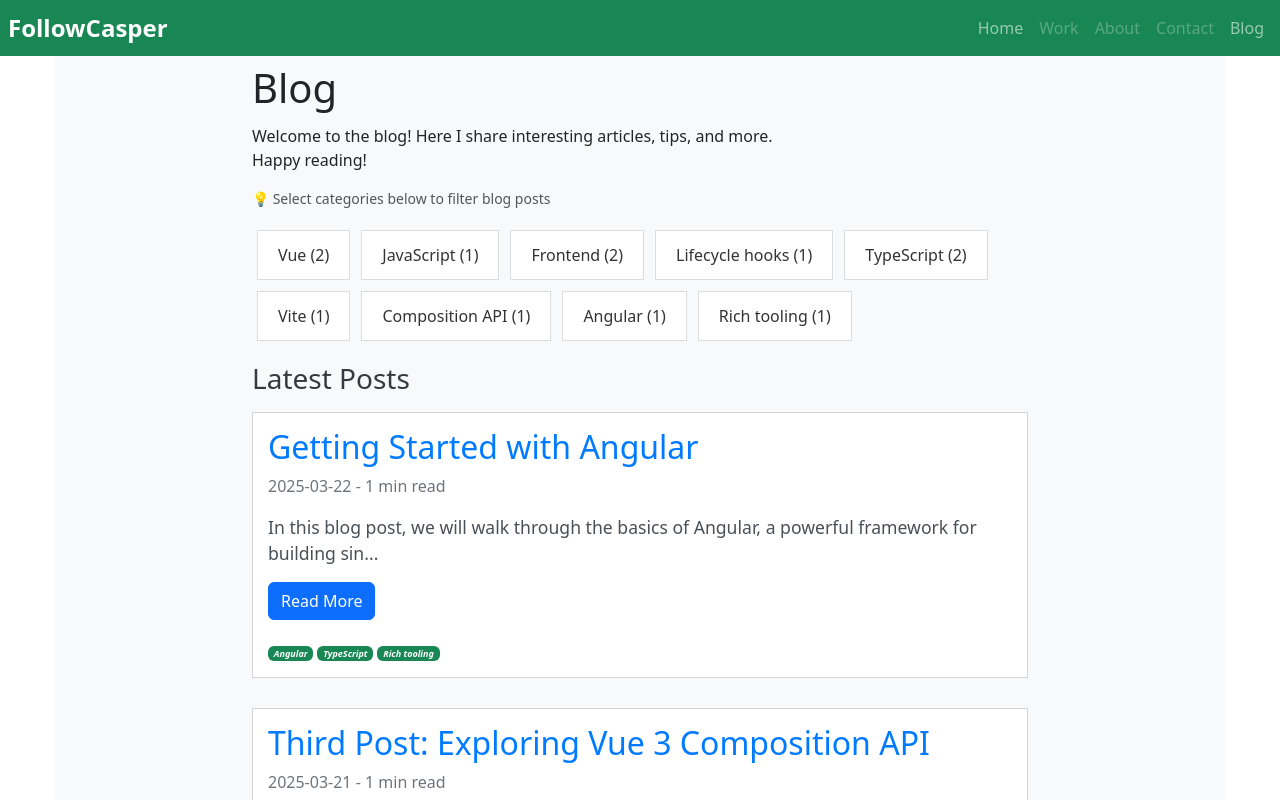
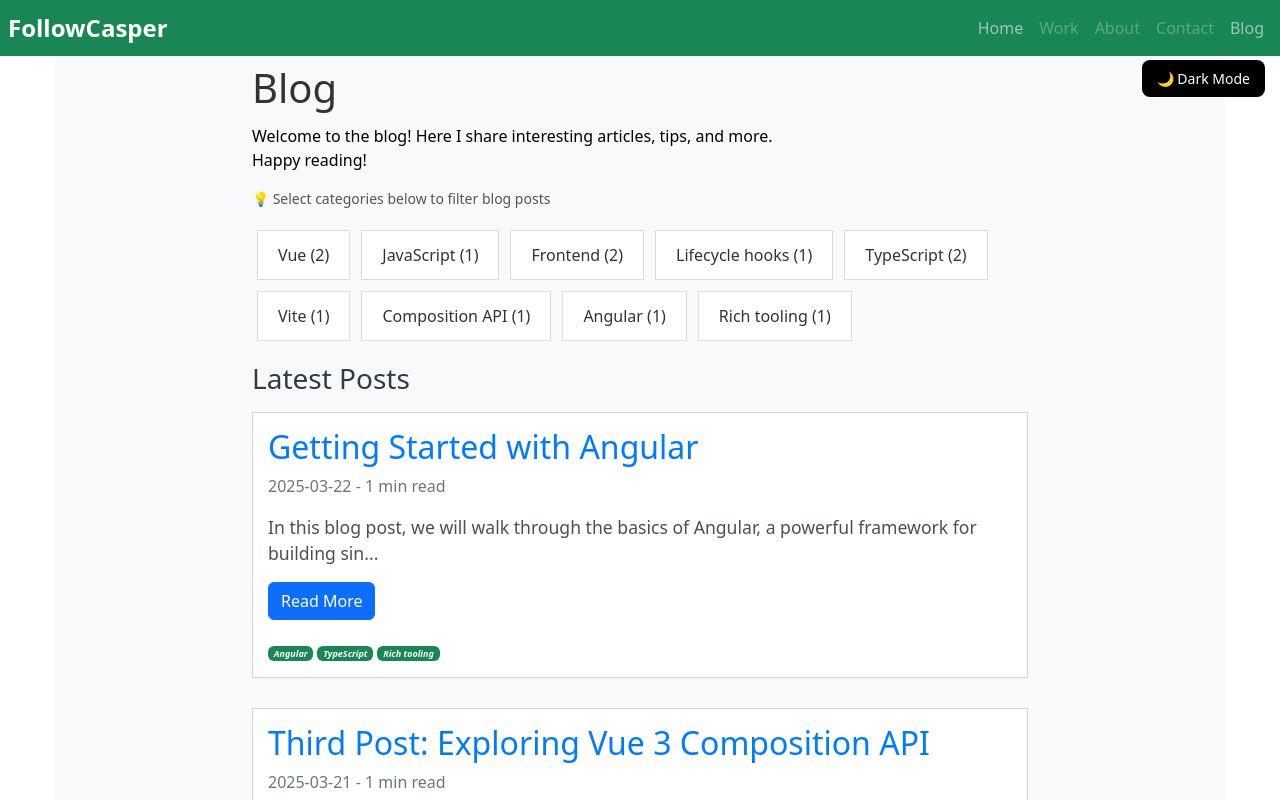
Before and after one commit to Caspec/Followcasperv2, a Vue app: page /blog in a window 1280 px wide. Shown: the top 800 px of the page. Built offline with nearby package versions, Linux system fonts and the light colour scheme.

Commit message:
feat: add dark mode v1

```diff
--- a/src/App.vue
+++ b/src/App.vue
@@ -1,5 +1,11 @@
 <template>
-  <div id="app">
+  <div id="app" :class="{ 'dark-mode': isDarkMode }">
+    <div class="dark-mode-toggle">
+      <button @click="toggleDarkMode" class="dark-mode-btn">
+        <span v-if="isDarkMode">☀️ Light Mode</span>
+        <span v-else>🌙 Dark Mode</span>
+      </button>
+    </div>
     <nav class="navbar navbar-expand-lg navbar-dark bg-success fixed-top w-100">
       <div class="container-fluid">
         <router-link class="nav-link" to="/" @click="scrollToTop">
@@ -72,7 +78,7 @@
 </template>
 
 <script setup lang="ts">
-import { computed, ref, watch } from 'vue';
+import { computed, ref, watch, onMounted } from 'vue';
 import { useRoute } from 'vue-router';
 import ContactModal from '@/components/ModalContact.vue';
 
@@ -82,6 +88,7 @@ const linkedin = ref('https://www.linkedin.com/in/casper-christensen88');
 const route = useRoute();
 const isMenuOpen = ref(false);
 const showContactModal = ref(false);
+const isDarkMode = ref(false);
 
 const isHomePage = computed(() => route.path === '/');
 
@@ -94,9 +101,34 @@ const scrollToTop = (event: MouseEvent) => {
 watch(route, () => {
   isMenuOpen.value = false;
 });
+
+const toggleDarkMode = () => {
+  isDarkMode.value = !isDarkMode.value;
+  document.documentElement.classList.toggle('dark-mode', isDarkMode.value);
+
+  localStorage.setItem('darkMode', isDarkMode.value.toString());
+};
+
+onMounted(() => {
+  const savedMode = localStorage.getItem('darkMode');
+  if (savedMode === 'true') {
+    isDarkMode.value = true;
+    document.documentElement.classList.add('dark-mode');
+  }
+});
 </script>
 
 <style scoped>
+@media (max-width: 768px) {
+  .default.container {
+    max-width: 100%;
+  }
+
+  .dark-mode-toggle {
+    display: none;
+  }
+}
+
 html,
 body {
   height: 100%;
@@ -159,9 +191,49 @@ footer p {
   margin: 0;
 }
 
-@media (max-width: 768px) {
-  .default.container {
-    max-width: 100%;
-  }
+.dark-mode {
+  background-color: #121212;
+  color: #fff;
+}
+
+.dark-mode .card {
+  background-color: #1e1e1e;
+  border-color: #444;
+}
+
+.dark-mode footer {
+  background-color: #222;
+}
+
+.dark-mode-toggle {
+  position: fixed;
+  top: 60px;
+  right: 15px;
+  z-index: 1000;
+}
+
+.dark-mode-btn {
+  padding: 8px 15px;
+  border: none;
+  border-radius: 8px;
+  cursor: pointer;
+  font-size: 14px;
+  transition:
+    background 0.3s,
+    transform 0.2s;
+}
+
+.dark-mode-btn:hover {
+  transform: scale(1.05);
+}
+
+body:not(.dark-mode) .dark-mode-btn {
+  background: #000;
+  color: #fff;
+}
+
+body.dark-mode .dark-mode-btn {
+  background: #fff;
+  color: #000;
 }
 </style>
--- a/src/assets/main.css
+++ b/src/assets/main.css
@@ -11,3 +11,34 @@
 .m-0 {
   margin: 0;
 }
+
+/* Dark Mode styles */
+body.dark-mode #skills {
+  background-color: #2c2c2c;
+  color: #ffffff;
+}
+
+body.dark-mode .blog {
+  color: #ffffff;
+}
+
+body.dark-mode .blog-intro {
+  color: #cccccc;
+}
+
+.blog {
+  color: #333;
+}
+
+.blog-intro {
+  color: #000;
+}
+
+.modal-body {
+  color: #000;
+}
+
+#skills {
+  background-color: #f8f9fa;
+  color: #000;
+}
--- a/src/views/BlogView.vue
+++ b/src/views/BlogView.vue
@@ -1,9 +1,9 @@
 <template>
   <div class="blog-container py-5">
     <div class="container py-3">
-      <h1>Blog</h1>
+      <h1 class="blog">Blog</h1>
       <div class="blog-content py-1">
-        <p>
+        <p class="blog-intro">
           Welcome to the blog! Here I share interesting articles, tips, and more. <br />
           Happy reading!
         </p>
@@ -116,6 +116,7 @@ const getReadingTime = (content: string): number => {
 
 .blog-container .container {
   max-width: 800px;
+  min-height: 1000px;
 }
 
 @media (max-width: 768px) {
```
